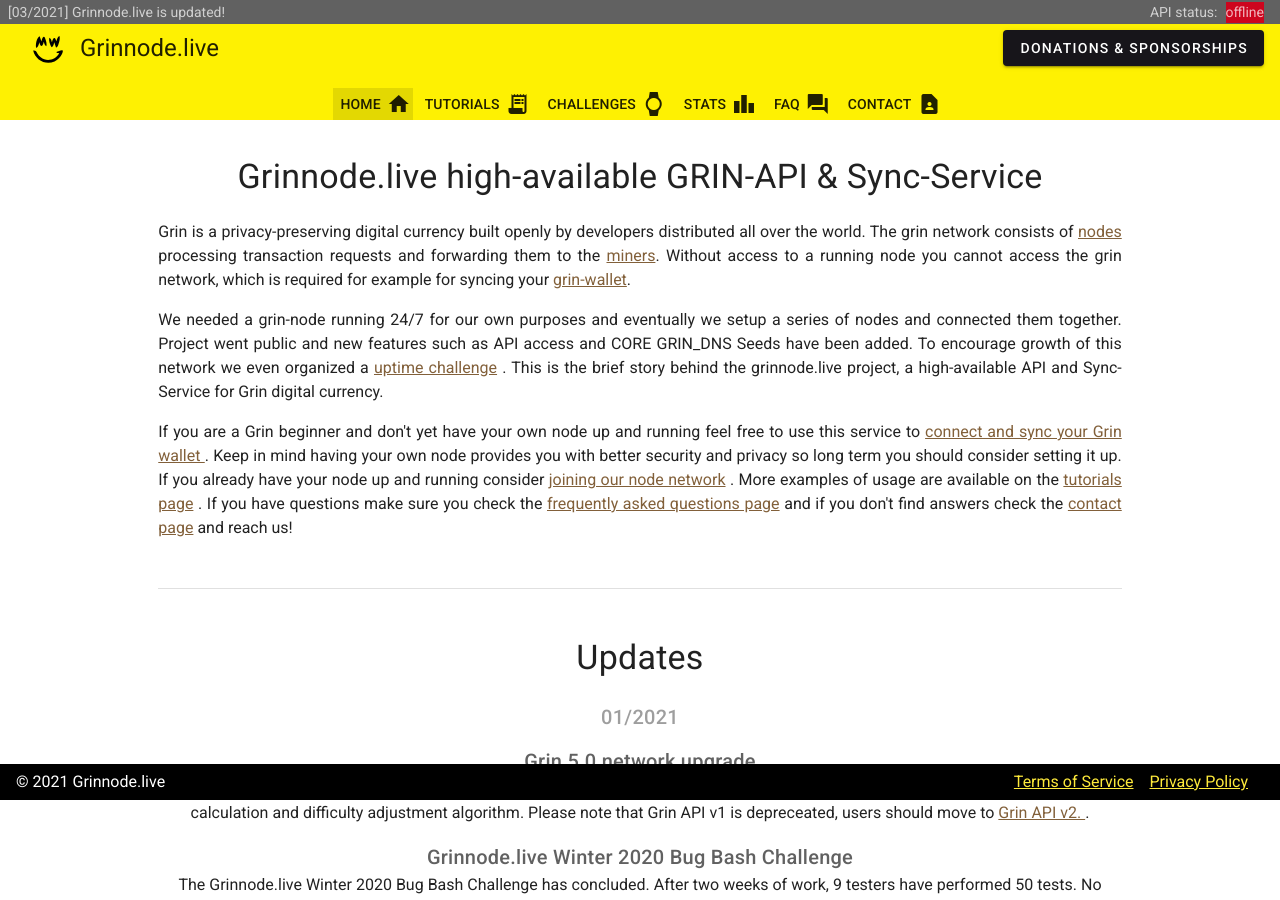
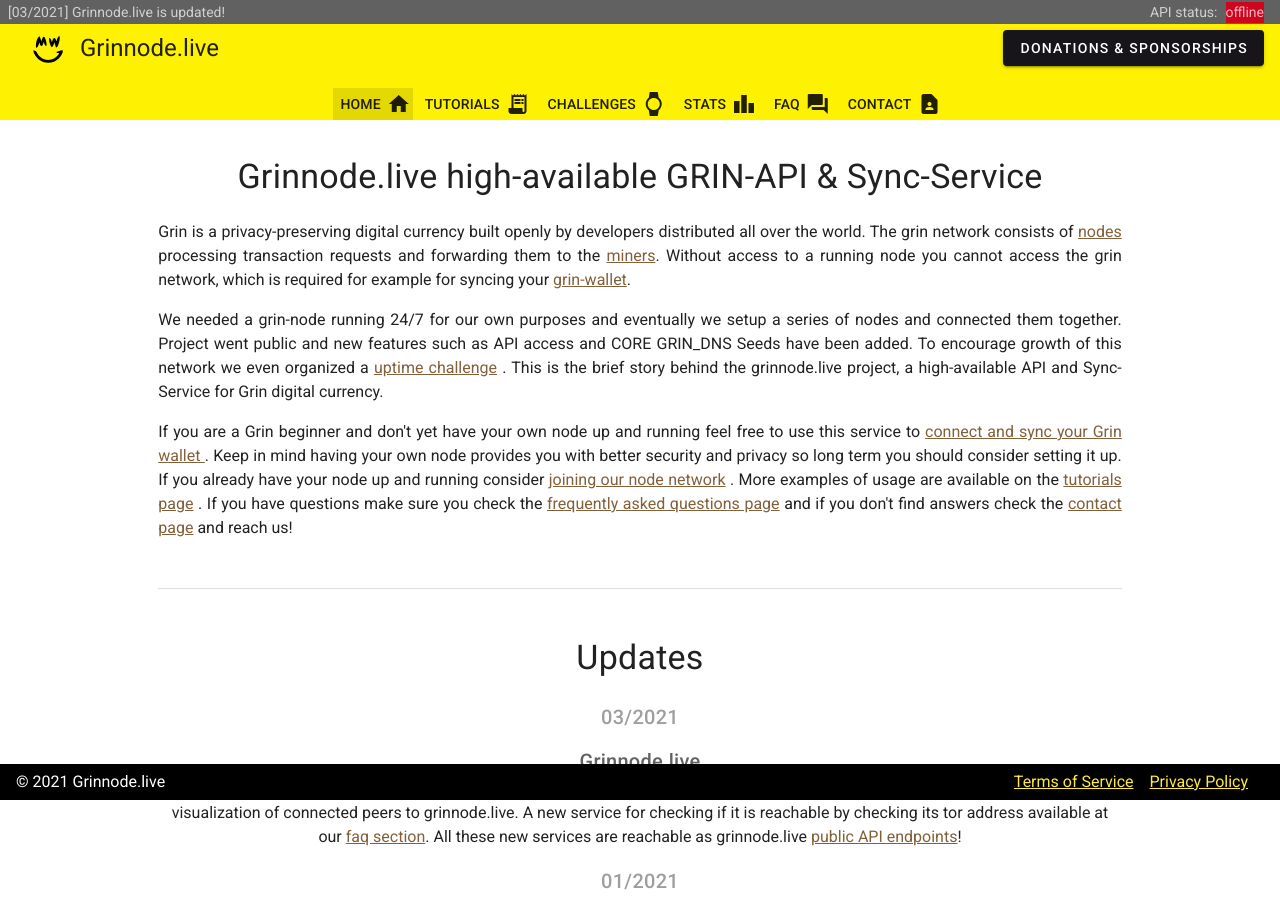
Before and after one commit to Grinnode-live/grinnode-live-frontend, a Vue app: page / in a window 1280 px wide. Shown: the top 900 px of the page. Built offline with nearby package versions, Linux system fonts and the light colour scheme; no server answers.

Commit message:
added new update for grinnode.live update

```diff
--- a/src/views/Home.vue
+++ b/src/views/Home.vue
@@ -41,6 +41,15 @@
       <!--      UPDATES-->
 
       <h2 class="text-h4 mt-12 mb-6 text-center">Updates</h2>
+
+      <h6 class="text-h6 mb-3 grey--text">03/2021</h6>
+      <h6 class="text-h6 grey--text text--darken-2 " >Grinnode.live</h6>
+      <p>
+        We are happy to announce that grinnode.live is updated. You can check <a href="https://grinnode.live/stats#health">health</a> of grin network.
+        We have added a <a href="https://grinnode.live/stats#worldmap">world map</a> visualization of connected peers to grinnode.live.
+        A new service for checking if it is reachable by checking its tor address available at our <a href="https://grinnode.live/faq#check-tor">faq section</a>.
+        All these new services are reachable as grinnode.live <a href="https://grinnode.live/faq#faq-technical-public-api">public API endpoints</a>!
+      </p>
 
       <h6 class="text-h6 mb-3 grey--text">01/2021</h6>
         <h6 class="text-h6 grey--text text--darken-2 " >Grin 5.0 network upgrade</h6>
```
